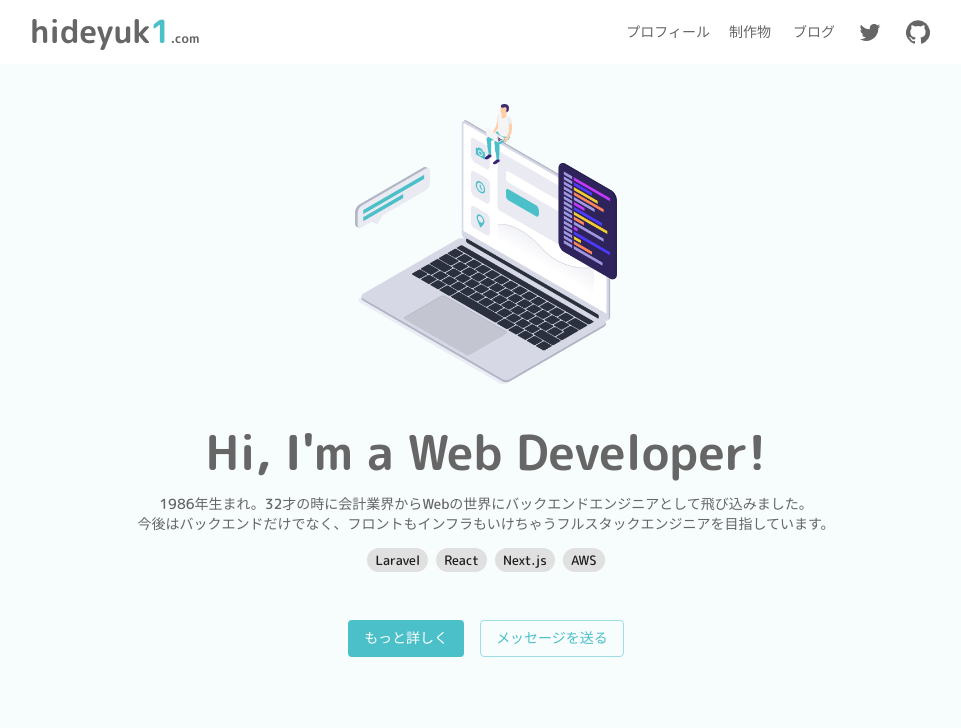
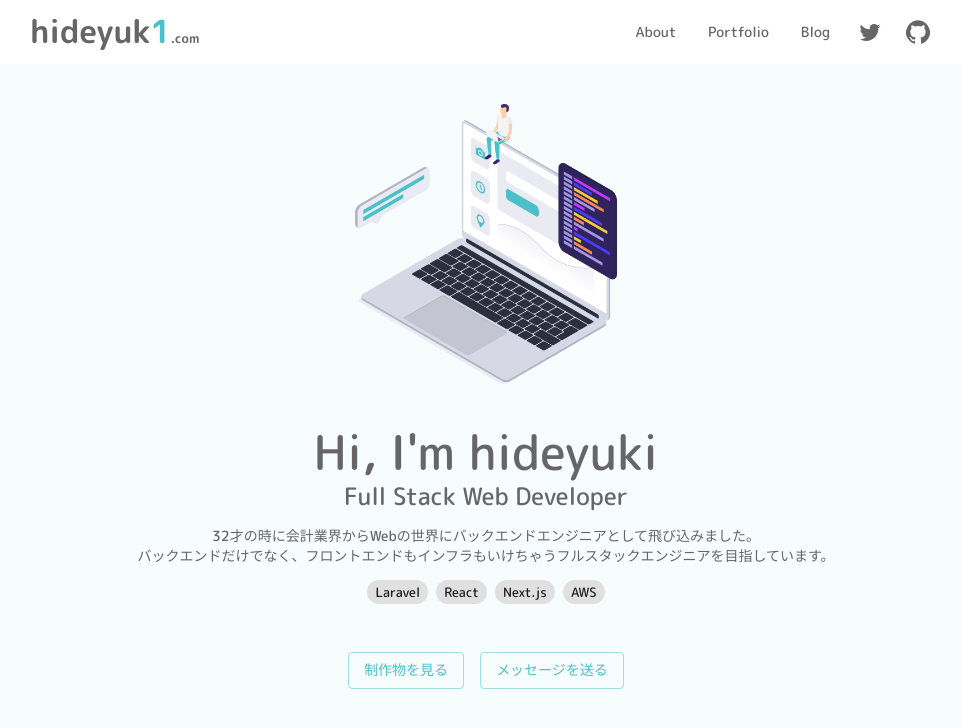
Before and after one commit to hideyuk1-jp/hideyuk1.dev, a Next.js app: page / in a window 1280 px wide. Shown: the top 728 px of the page, without its empty margins (154-1115 px from the left). Built offline with nearby package versions, Linux system fonts and the light colour scheme.

Commit message:
fix: index

```diff
--- a/src/components/Header.tsx
+++ b/src/components/Header.tsx
@@ -1,24 +1,15 @@
 import React from 'react';
 import { makeStyles, createStyles, Theme } from '@material-ui/core/styles';
-import { AppBar, Toolbar, Hidden, IconButton } from '@material-ui/core';
+import { AppBar, Toolbar } from '@material-ui/core';
 import Typography from '@material-ui/core/Typography';
 import Container from '@material-ui/core/Container';
-import Drawer from '@material-ui/core/Drawer';
-import List from '@material-ui/core/List';
-import Divider from '@material-ui/core/Divider';
-import ListItem from '@material-ui/core/ListItem';
-import ListItemText from '@material-ui/core/ListItemText';
-import Button from '@material-ui/core/Button';
 import Link from '@material-ui/core/Link';
 import Tooltip from '@material-ui/core/Tooltip';
-import MenuIcon from '@material-ui/icons/Menu';
-import CloseIcon from '@material-ui/icons/Close';
-import GitHubIcon from '@material-ui/icons/GitHub';
-import TwitterIcon from '@material-ui/icons/Twitter';
+import Nav from './Nav';
 
 const useStyles = makeStyles((theme: Theme) =>
   createStyles({
-    root: {
+    navbar: {
       boxShadow: 'none',
       background: theme.palette.background.paper,
       color: theme.palette.text.primary,
@@ -28,9 +19,6 @@ const useStyles = makeStyles((theme: Theme) =>
       padding: '0',
       display: 'grid',
       gridTemplate: '"title . nav" auto / auto 1fr auto',
-    },
-    nav: {
-      gridArea: 'nav',
     },
     title: {
       gridArea: 'title',
@@ -50,25 +38,6 @@ const useStyles = makeStyles((theme: Theme) =>
     small: {
       fontSize: '12.8px',
     },
-    signOutButton: {
-      marginLeft: theme.spacing(1),
-    },
-    drawerHeader: {
-      display: 'flex',
-      alignItems: 'center',
-      padding: theme.spacing(0, 1),
-      ...theme.mixins.toolbar,
-      justifyContent: 'flex-end',
-    },
-    drawer: {
-      width: '250px',
-    },
-    list: {
-      padding: 0,
-      '& > a': {
-        color: 'inherit',
-      },
-    },
   }),
 );
 
@@ -82,61 +51,10 @@ interface Props {
 const Header: React.FunctionComponent<Props> = props => {
   const classes = useStyles();
 
-  const [state, setState] = React.useState({
-    right: false,
-  });
-
   const { twitterUrl, githubUrl } = props;
 
-  type DrawerSide = 'right';
-  const toggleDrawer = (side: DrawerSide, open: boolean) => (
-    event: React.KeyboardEvent | React.MouseEvent,
-  ) => {
-    if (
-      event.type === 'keydown' &&
-      ((event as React.KeyboardEvent).key === 'Tab' ||
-        (event as React.KeyboardEvent).key === 'Shift')
-    ) {
-      return;
-    }
-
-    setState({ ...state, [side]: open });
-  };
-
-  const sideList = (side: DrawerSide) => (
-    <div className={classes.drawer}>
-      <div className={classes.drawerHeader}>
-        <IconButton onClick={toggleDrawer(side, false)}>
-          <CloseIcon />
-        </IconButton>
-      </div>
-      <Divider />
-      <List className={classes.list}>
-        <ListItem button component={Link} href="/about">
-          <ListItemText primary="About" />
-        </ListItem>
-        <Divider />
-        <ListItem button component={Link} href="/portfolio">
-          <ListItemText primary="portfolio" />
-        </ListItem>
-        <Divider />
-        {/* TODO: ブログもこちらに移行したら修正 */}
-        <ListItem
-          button
-          component={Link}
-          href="https://hideyuk1.com"
-          target="_blank"
-          rel="noopener"
-        >
-          <ListItemText primary="Blog" />
-        </ListItem>
-      </List>
-      <Divider />
-    </div>
-  );
-
   return (
-    <AppBar position="static" className={classes.root}>
+    <AppBar component="div" position="static" className={classes.navbar}>
       <Container maxWidth="md" className={classes.container}>
         <Toolbar className={classes.toolbar}>
           <Typography component="h1" variant="h6" className={classes.title} noWrap>
@@ -147,33 +65,7 @@ const Header: React.FunctionComponent<Props> = props => {
               </Link>
             </Tooltip>
           </Typography>
-          <nav className={classes.nav}>
-            <Hidden smDown>
-              <Button href="/about">プロフィール</Button>
-              <Button href="/portfolio">制作物</Button>
-              <Button href="https://hideyuk1.com" target="_blank" rel="noopener">
-                ブログ
-              </Button>
-            </Hidden>
-            <Tooltip title="Twitter" arrow>
-              <IconButton color="inherit" href={twitterUrl} target="_blank" rel="noopener">
-                <TwitterIcon />
-              </IconButton>
-            </Tooltip>
-            <Tooltip title="GitHub" arrow>
-              <IconButton color="inherit" href={githubUrl} target="_blank" rel="noopener">
-                <GitHubIcon />
-              </IconButton>
-            </Tooltip>
-            <Hidden mdUp>
-              <IconButton color="inherit" edge="end" onClick={toggleDrawer('right', true)}>
-                <MenuIcon />
-              </IconButton>
-              <Drawer anchor="right" open={state.right} onClose={toggleDrawer('right', false)}>
-                {sideList('right')}
-              </Drawer>
-            </Hidden>
-          </nav>
+          <Nav twitterUrl={twitterUrl} githubUrl={githubUrl} />
         </Toolbar>
       </Container>
     </AppBar>
--- a/src/components/Hero.tsx
+++ b/src/components/Hero.tsx
@@ -20,7 +20,7 @@ const useStyles = makeStyles((theme: Theme) =>
     },
     heroText: {
       textAlign: 'center',
-      '& > h3:first-child': {
+      '& > h3': {
         fontWeight: 700,
       },
     },
@@ -34,9 +34,6 @@ const useStyles = makeStyles((theme: Theme) =>
       '& > *, & > *:hover': {
         boxShadow: 'none',
         margin: theme.spacing(1),
-      },
-      '& > *:first-child': {
-        color: '#fff',
       },
     },
   }),
@@ -59,11 +56,16 @@ const Hero: React.FunctionComponent = () => {
           */}
 
           <div className={classes.heroText}>
-            <Typography variant="h3">Hi, I&apos;m a Web Developer!</Typography>
+            <Typography component="div" variant="h3">
+              Hi, I&apos;m hideyuki
+            </Typography>
+            <Typography component="div" variant="h5">
+              Full Stack Web Developer
+            </Typography>
             <p>
-              1986年生まれ。32才の時に会計業界からWebの世界にバックエンドエンジニアとして飛び込みました。
+              32才の時に会計業界からWebの世界にバックエンドエンジニアとして飛び込みました。
               <br />
-              今後はバックエンドだけでなく、フロントもインフラもいけちゃうフルスタックエンジニアを目指しています。
+              バックエンドだけでなく、フロントエンドもインフラもいけちゃうフルスタックエンジニアを目指しています。
             </p>
             <div className={classes.chips}>
               <Chip size="small" label="Laravel" />
@@ -72,8 +74,8 @@ const Hero: React.FunctionComponent = () => {
               <Chip size="small" label="AWS" />
             </div>
             <div className={classes.buttons}>
-              <Button variant="contained" color="primary" href="/about">
-                もっと詳しく
+              <Button variant="outlined" color="primary" href="/about">
+                制作物を見る
               </Button>
               <Button variant="outlined" color="primary" href="/contact">
                 メッセージを送る
--- a/src/components/Layout.tsx
+++ b/src/components/Layout.tsx
@@ -23,12 +23,14 @@ const Layout: React.FunctionComponent<Props> = ({
         <meta name="viewport" content="minimum-scale=1, initial-scale=1, width=device-width" />
       </Head>
       <div className="wrapper">
+        <header className="header">
           <Header
             siteTitle={title}
             siteDescription={description}
             twitterUrl={twitterUrl}
             githubUrl={githubUrl}
           />
+        </header>
         <main className="main">{children}</main>
       </div>
     </>
--- /dev/null
+++ b/src/components/Nav.tsx
@@ -0,0 +1,194 @@
+import React from 'react';
+import { makeStyles, createStyles, Theme } from '@material-ui/core/styles';
+import { Hidden, IconButton } from '@material-ui/core';
+import Drawer from '@material-ui/core/Drawer';
+import Divider from '@material-ui/core/Divider';
+import Link from '@material-ui/core/Link';
+import Tooltip from '@material-ui/core/Tooltip';
+import MenuIcon from '@material-ui/icons/Menu';
+import CloseIcon from '@material-ui/icons/Close';
+import GitHubIcon from '@material-ui/icons/GitHub';
+import TwitterIcon from '@material-ui/icons/Twitter';
+
+const useStyles = makeStyles((theme: Theme) =>
+  createStyles({
+    nav: {
+      gridArea: 'nav',
+      display: 'flex',
+      flexDirection: 'row',
+      height: '100%',
+      '& > *': {
+        display: 'flex',
+        alignItems: 'center',
+      },
+      '& > a': {
+        position: 'relative',
+        height: '100%',
+        color: 'inherit',
+        padding: `0 ${theme.spacing(2)}px`,
+        '&:after': {
+          content: '" "',
+          position: 'absolute',
+          bottom: 0,
+          left: 0,
+          height: theme.spacing(0.5),
+          width: '100%',
+          borderRadius: theme.spacing(0.25),
+          background: theme.palette.primary.main,
+          transition: 'transform 0.3s ease-in-out',
+          transform: 'scale(0, 1)',
+          transformOrigin: 'center top',
+        },
+        '&:hover': {
+          textDecoration: 'none',
+          '&:after': {
+            transform: 'scale(1, 1)',
+          },
+        },
+      },
+    },
+    accent: {
+      color: theme.palette.primary.main,
+    },
+    small: {
+      fontSize: '12.8px',
+    },
+    drawerHeader: {
+      display: 'flex',
+      alignItems: 'center',
+      padding: theme.spacing(0, 1),
+      ...theme.mixins.toolbar,
+      justifyContent: 'flex-end',
+    },
+    drawer: {
+      width: '250px',
+      boxShadow: 'none',
+      '& > a': {
+        display: 'block',
+        width: '100%',
+        padding: `${theme.spacing(2)}px ${theme.spacing(5)}px`,
+        color: 'inherit',
+        '&:hover': {
+          textDecoration: 'none',
+          background: theme.palette.background.default,
+        },
+      },
+      '& > $socialLinks': {
+        textAlign: 'center',
+      },
+    },
+    socialLinks: {},
+  }),
+);
+
+interface Props {
+  twitterUrl: string;
+  githubUrl: string;
+}
+
+const Nav: React.FunctionComponent<Props> = props => {
+  const classes = useStyles();
+
+  const [state, setState] = React.useState({
+    right: false,
+  });
+
+  const { twitterUrl, githubUrl } = props;
+
+  type DrawerSide = 'right';
+  const toggleDrawer = (side: DrawerSide, open: boolean) => (
+    event: React.KeyboardEvent | React.MouseEvent,
+  ) => {
+    if (
+      event.type === 'keydown' &&
+      ((event as React.KeyboardEvent).key === 'Tab' ||
+        (event as React.KeyboardEvent).key === 'Shift')
+    ) {
+      return;
+    }
+
+    setState({ ...state, [side]: open });
+  };
+
+  const links: { attributes: { href: string; target?: string; rel?: string }; text: string }[] = [
+    {
+      attributes: {
+        href: '/about',
+      },
+      text: 'About',
+    },
+    {
+      attributes: {
+        href: '/portfolio',
+      },
+      text: 'Portfolio',
+    },
+    {
+      attributes: {
+        /* TODO: ブログ移行したら修正 */
+        href: 'https://hideyuk1.com',
+        target: '_blank',
+        rel: 'noopener',
+      },
+      text: 'Blog',
+    },
+  ];
+
+  const menuLinks = () => (
+    <>
+      {links.map(link => (
+        <Link {...link.attributes} key={link.attributes.href}>
+          {link.text}
+        </Link>
+      ))}
+    </>
+  );
+
+  const socialLinks = () => (
+    <div className={classes.socialLinks}>
+      <Tooltip title="Twitter" arrow>
+        <IconButton color="inherit" href={twitterUrl} target="_blank" rel="noopener">
+          <TwitterIcon />
+        </IconButton>
+      </Tooltip>
+      <Tooltip title="GitHub" arrow>
+        <IconButton color="inherit" href={githubUrl} target="_blank" rel="noopener">
+          <GitHubIcon />
+        </IconButton>
+      </Tooltip>
+    </div>
+  );
+
+  const sideList = (side: DrawerSide) => (
+    <div className={classes.drawer}>
+      <div className={classes.drawerHeader}>
+        <IconButton onClick={toggleDrawer(side, false)}>
+          <CloseIcon />
+        </IconButton>
+      </div>
+      <Divider />
+      {menuLinks()}
+      <Divider />
+      <Hidden smUp>{socialLinks()}</Hidden>
+    </div>
+  );
+
+  return (
+    <nav className={classes.nav}>
+      <Hidden smDown>{menuLinks()}</Hidden>
+      <Hidden xsDown>{socialLinks()}</Hidden>
+      <Hidden mdUp>
+        <div>
+          <IconButton color="inherit" edge="end" onClick={toggleDrawer('right', true)}>
+            <MenuIcon />
+          </IconButton>
+        </div>
+        <Drawer anchor="right" open={state.right} onClose={toggleDrawer('right', false)}>
+          {sideList('right')}
+        </Drawer>
+      </Hidden>
+    </nav>
+  );
+};
+
+export default Nav;
```
Lines whose indentation alone changed are shown as unchanged.
